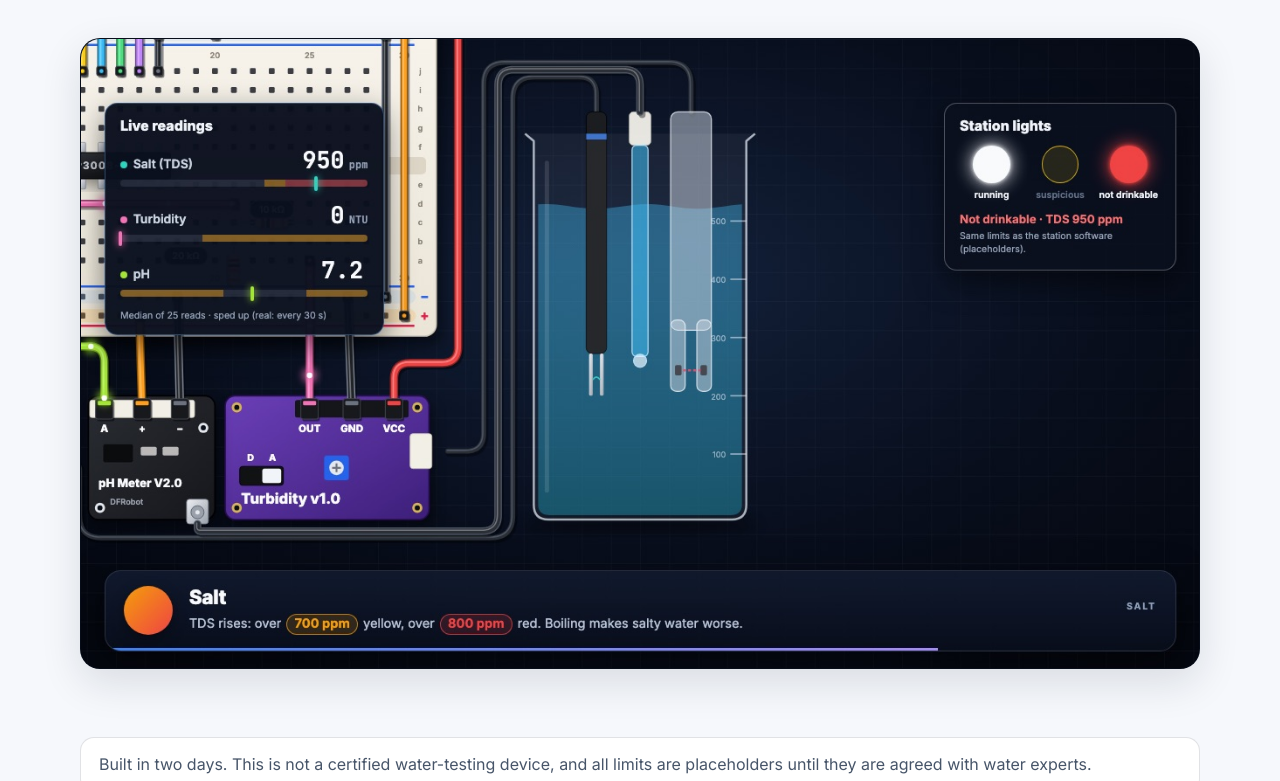
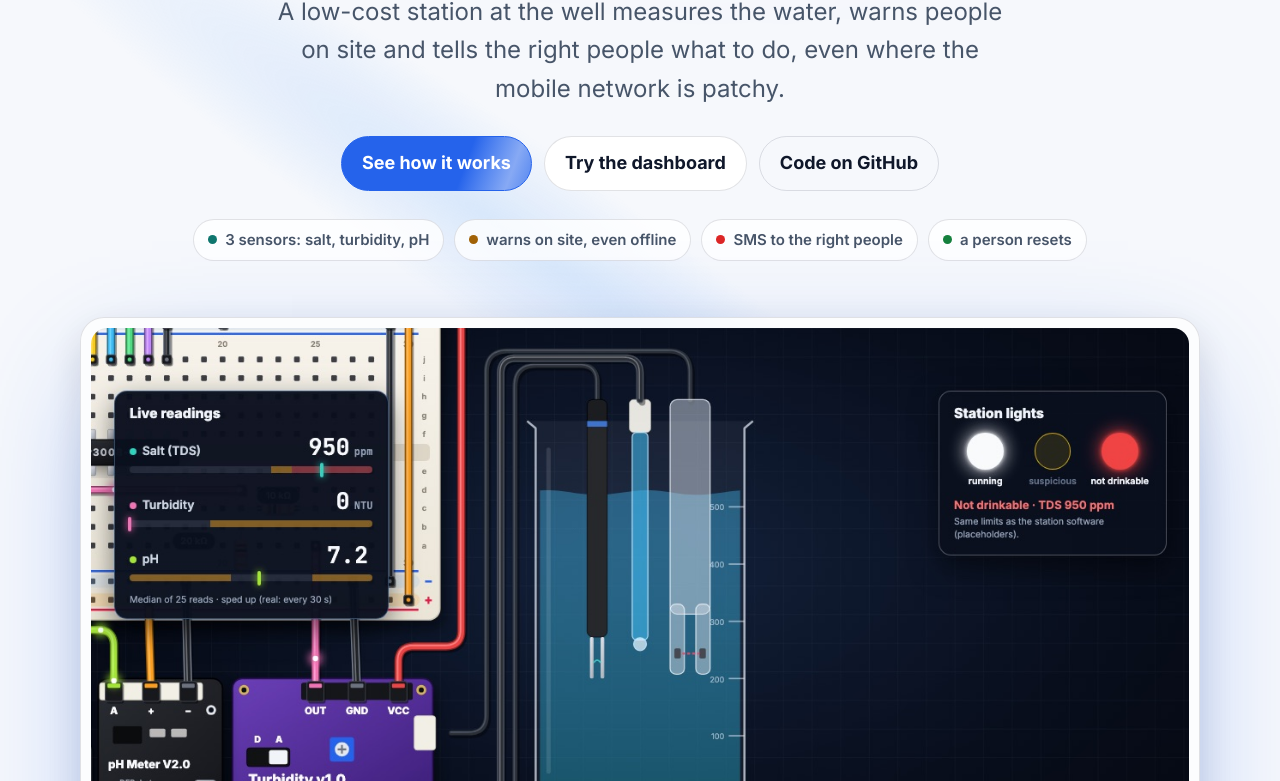
Before and after one commit to EliasSteffen/Wendy-Water-Wonders, an Astro site in the folder frontend/: page / in a window 1280 px wide. Shown: the part 475-1256 px from the top of the page. Built offline with nearby package versions, Linux system fonts and the light colour scheme; Astro itself is replaced by a stand-in of ours; no server answers; what @remotion/google-fonts, remotion would draw is missing.

Commit message:
New hero for the website in the style of Aceternity UI
Aurora background, a spotlight, a title that fades in word by word,
a shimmering main button, feature chips and the station screenshot in a
card that tilts upright while you scroll (motion 14.1.0, only for the card).
The fade-ins are CSS animations, so the text also shows without JavaScript;
with reduced motion everything is shown at once.

```diff
--- a/frontend/package.json
+++ b/frontend/package.json
@@ -17,6 +17,7 @@
     "@remotion/google-fonts": "4.0.530",
     "@remotion/player": "4.0.530",
     "astro": "7.3.8",
+    "motion": "14.1.0",
     "react": "19.2.0",
     "react-dom": "19.2.0",
     "remotion": "4.0.530"
--- /dev/null
+++ b/frontend/src/components/Hero.tsx
@@ -0,0 +1,87 @@
+import { motion, useReducedMotion, useScroll, useTransform } from "motion/react";
+import { useRef, type CSSProperties } from "react";
+
+// Hero in the style of Aceternity UI: aurora background, spotlight, words that fade in
+// and a screenshot card that tilts upright while you scroll ("container scroll").
+// The fade-ins are CSS animations, so the text shows without JavaScript too.
+type Props = { title: string; lead: string; image: string; imageAlt: string; repoUrl: string };
+
+const CHIPS = [
+  { text: "3 sensors: salt, turbidity, pH", color: "var(--tds)" },
+  { text: "warns on site, even offline", color: "var(--yellow)" },
+  { text: "SMS to the right people", color: "var(--red)" },
+  { text: "a person resets", color: "var(--ok)" },
+];
+
+const delay = (s: number): CSSProperties => ({ animationDelay: `${s}s` });
+
+export default function Hero({ title, lead, image, imageAlt, repoUrl }: Props) {
+  const still = useReducedMotion() ?? false;
+  const card = useRef<HTMLDivElement>(null);
+  const { scrollYProgress } = useScroll({ target: card, offset: ["start end", "center center"] });
+  const rotateX = useTransform(scrollYProgress, [0, 1], [still ? 0 : 24, 0]);
+  const scale = useTransform(scrollYProgress, [0, 1], [still ? 1 : 0.92, 1]);
+
+  return (
+    <section className="hero2">
+      <div className="aurora" aria-hidden="true" />
+      <svg className="spotlight" viewBox="0 0 3787 2842" fill="none" aria-hidden="true">
+        <ellipse
+          cx="1924.71"
+          cy="273.501"
+          rx="1924.71"
+          ry="273.501"
+          transform="matrix(-0.822377 -0.568943 -0.568943 0.822377 3631.88 2291.09)"
+          fill="url(#spot)"
+          fillOpacity="0.2"
+        />
+        <defs>
+          <radialGradient id="spot">
+            <stop offset="0" stopColor="var(--spot)" />
+            <stop offset="1" stopColor="var(--spot)" stopOpacity="0" />
+          </radialGradient>
+        </defs>
+      </svg>
+
+      <div className="wrap hero2-inner">
+        <p className="pill reveal">Hackathon prototype · BCG Platinion · Fighting World Hunger 2026</p>
+        <h1 className="hero2-title">
+          {title.split(" ").map((word, i) => [
+            i > 0 && " ",
+            <span key={word} className="reveal blur" style={delay(0.15 + i * 0.12)}>
+              {word}
+            </span>,
+          ])}
+        </h1>
+        <p className="lead hero2-lead reveal" style={delay(0.55)}>
+          {lead}
+        </p>
+        <div className="buttons hero2-buttons reveal" style={delay(0.7)}>
+          <a className="btn primary shimmer" href="#station">
+            See how it works
+          </a>
+          <a className="btn" href="#demo">
+            Try the dashboard
+          </a>
+          <a className="btn ghost" href={repoUrl}>
+            Code on GitHub
+          </a>
+        </div>
+        <ul className="hero2-chips reveal" style={delay(0.85)}>
+          {CHIPS.map((c) => (
+            <li key={c.text}>
+              <span style={{ background: c.color }} />
+              {c.text}
+            </li>
+          ))}
+        </ul>
+
+        <div className="scroll-card-stage" ref={card}>
+          <motion.div className="scroll-card" style={{ rotateX, scale }}>
+            <img src={image} width={1280} height={720} alt={imageAlt} />
+          </motion.div>
+        </div>
+      </div>
+    </section>
+  );
+}
--- a/frontend/src/pages/index.astro
+++ b/frontend/src/pages/index.astro
@@ -1,6 +1,7 @@
 ---
 import Base from "../layouts/Base.astro";
 import AnimationPlayer from "../components/AnimationPlayer";
+import Hero from "../components/Hero";
 import CoverageMap from "../components/CoverageMap.astro";
 import DashboardDemo from "../components/DashboardDemo";
 import { REPO_URL, TEAM, repoFile, withBase } from "../data/site";
@@ -27,28 +28,15 @@ const description =
   </header>
 
   <main id="top">
-    <section class="hero">
-      <div class="wrap hero-grid">
-        <div>
-          <p class="eyebrow">Hackathon prototype · BCG Platinion · Fighting World Hunger 2026</p>
-          <h1>Wendy's Water Wonder</h1>
-          <p class="lead">A low-cost station at the well measures the water, warns people on site and tells the right people what to do, even where the mobile network is patchy.</p>
-          <div class="buttons">
-            <a class="btn primary" href="#station">See how it works</a>
-            <a class="btn" href={REPO_URL}>Code on GitHub</a>
-          </div>
-        </div>
-        <div class="hero-media">
-          <img
-            src={withBase("og.jpg")}
-            width="1280"
-            height="720"
-            alt="The station: a Raspberry Pi with a breadboard, three water sensors and status lights; a water sample has turned the red light on."
-          />
-        </div>
-        <p class="notice">Built in two days. This is not a certified water-testing device, and all limits are placeholders until they are agreed with water experts.</p>
-      </div>
-    </section>
+    <Hero
+      client:load
+      title={title}
+      lead="A low-cost station at the well measures the water, warns people on site and tells the right people what to do, even where the mobile network is patchy."
+      image={withBase("og.jpg")}
+      imageAlt="The station: a Raspberry Pi with a breadboard, three water sensors and status lights; a water sample has turned the red light on."
+      repoUrl={REPO_URL}
+    />
+    <p class="wrap notice">Built in two days. This is not a certified water-testing device, and all limits are placeholders until they are agreed with water experts.</p>
 
     <section id="problem">
       <div class="wrap">
--- a/frontend/src/styles/global.css
+++ b/frontend/src/styles/global.css
@@ -151,3 +151,67 @@ td:first-child { white-space: nowrap; }
 .team li { background: var(--card); border: 1px solid var(--line); border-radius: 999px; padding: 10px 18px; font-weight: 600; }
 .team a { text-decoration: none; }
 .site-footer { padding: 40px 0 56px; border-top: 1px solid var(--line); color: var(--faint); font-size: 15px; }
+
+/* ---------------------------------------------------------------- hero (Aceternity-style) */
+:root { --spot: #93c5fd; --aurora-1: #2563eb; --aurora-2: #14b8a6; --aurora-3: #a855f7; --aurora-opacity: 0.45; }
+@media (prefers-color-scheme: light) {
+  :root:not([data-theme="dark"]) { --spot: #60a5fa; --aurora-opacity: 0.28; }
+}
+.hero2 { position: relative; overflow: hidden; padding: 96px 0 72px; border-top: 0; isolation: isolate; }
+.aurora {
+  position: absolute; inset: -20% -10% auto; height: 760px; z-index: -1; opacity: var(--aurora-opacity);
+  background:
+    radial-gradient(40% 50% at 20% 30%, var(--aurora-1), transparent 70%),
+    radial-gradient(35% 45% at 70% 20%, var(--aurora-2), transparent 70%),
+    radial-gradient(30% 40% at 50% 60%, var(--aurora-3), transparent 70%);
+  filter: blur(60px);
+  animation: aurora 18s ease-in-out infinite alternate;
+  mask-image: linear-gradient(to bottom, #000 40%, transparent);
+}
+@keyframes aurora {
+  0% { transform: translate3d(0, 0, 0) rotate(0deg) scale(1); }
+  50% { transform: translate3d(4%, -3%, 0) rotate(6deg) scale(1.08); }
+  100% { transform: translate3d(-4%, 2%, 0) rotate(-4deg) scale(1.02); }
+}
+.spotlight { position: absolute; top: -40%; left: -10%; width: 140%; height: 170%; z-index: -1; pointer-events: none; }
+.hero2-inner { text-align: center; }
+.pill {
+  display: inline-block; margin: 0 0 24px; padding: 8px 18px; border-radius: 999px; font-size: 14px; font-weight: 700;
+  letter-spacing: 0.06em; color: var(--accent); background: color-mix(in srgb, var(--accent) 12%, transparent);
+  border: 1px solid color-mix(in srgb, var(--accent) 35%, transparent);
+}
+.hero2-title { font-size: clamp(48px, 8.5vw, 104px); font-weight: 800; letter-spacing: -0.04em; line-height: 1.02; margin: 0 0 22px; }
+/* The gradient sits on each word: the words have their own filter while they fade in,
+   and background-clip: text on the parent would not paint into them */
+.hero2-title span {
+  display: inline-block; padding-bottom: 0.06em;
+  background: linear-gradient(180deg, var(--text) 30%, color-mix(in srgb, var(--text) 55%, var(--accent)));
+  -webkit-background-clip: text; background-clip: text; color: transparent;
+}
+.hero2-lead { margin-inline: auto; }
+.hero2-buttons { justify-content: center; }
+.btn.ghost { background: transparent; }
+.btn.shimmer {
+  background: linear-gradient(110deg, var(--accent) 40%, color-mix(in srgb, var(--accent) 55%, #fff) 50%, var(--accent) 60%);
+  background-size: 250% 100%; animation: shimmer 3.5s linear infinite;
+}
+@keyframes shimmer { from { background-position: 100% 0; } to { background-position: -150% 0; } }
+.hero2-chips { list-style: none; padding: 0; margin: 28px 0 0; display: flex; flex-wrap: wrap; justify-content: center; gap: 10px; }
+.hero2-chips li {
+  display: inline-flex; align-items: center; gap: 8px; padding: 8px 14px; border-radius: 999px; font-size: 15px; font-weight: 600;
+  color: var(--muted); background: color-mix(in srgb, var(--card) 80%, transparent); border: 1px solid var(--line); backdrop-filter: blur(6px);
+}
+.hero2-chips span { width: 9px; height: 9px; border-radius: 50%; }
+.scroll-card-stage { perspective: 1200px; margin-top: 56px; }
+.scroll-card {
+  transform-origin: center top; border-radius: 24px; padding: 10px; background: color-mix(in srgb, var(--card) 70%, transparent);
+  border: 1px solid var(--line); box-shadow: 0 40px 120px -30px color-mix(in srgb, var(--accent) 45%, transparent), var(--shadow);
+}
+.scroll-card img { display: block; width: 100%; height: auto; border-radius: 16px; }
+.reveal { animation: reveal 0.7s cubic-bezier(0.16, 1, 0.3, 1) both; }
+.reveal.blur { animation-name: reveal-blur; }
+@keyframes reveal { from { opacity: 0; transform: translateY(14px); } }
+@keyframes reveal-blur { from { opacity: 0; filter: blur(10px); transform: translateY(10px); } }
+.spotlight ellipse { animation: spotlight 2s 0.3s ease-out both; }
+@keyframes spotlight { from { opacity: 0; transform: translate(-120px, -80px); } }
+@media (prefers-reduced-motion: reduce) { .aurora, .btn.shimmer, .reveal, .spotlight ellipse { animation: none; } }
```
Also changed, not shown: 1 other file.
